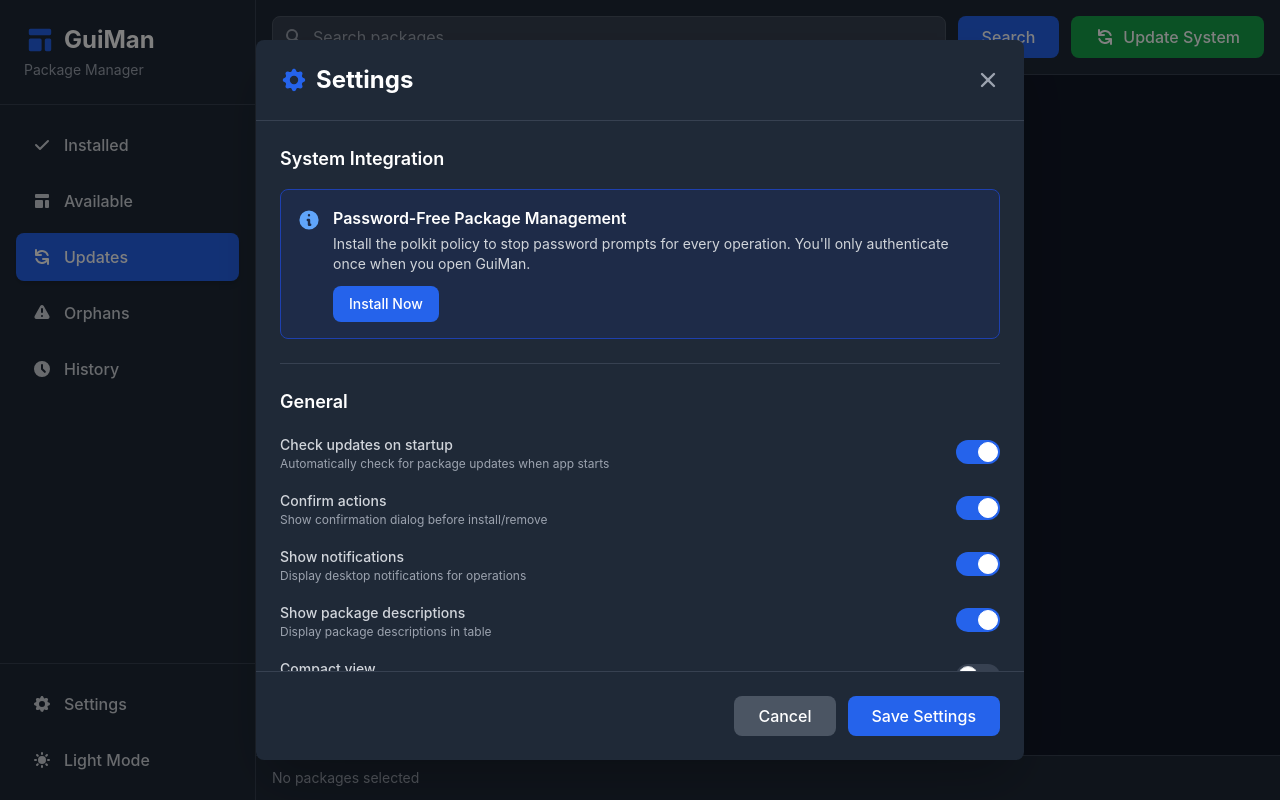
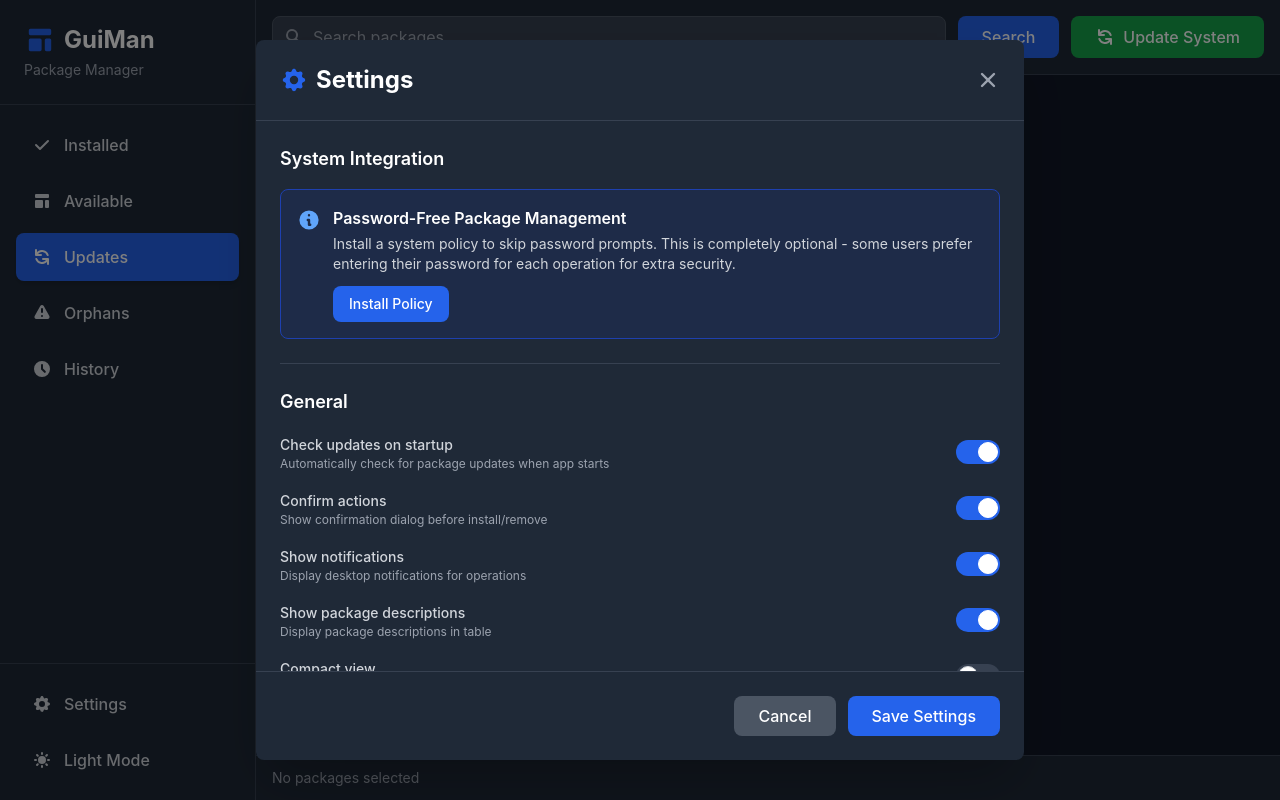
Before and after one commit to Junaid433/GuiMan, a Vue app: page / in a window 1280 px wide. Both pictures are taken after a click on the button "Settings". Built offline with nearby package versions, Linux system fonts and the light colour scheme.

Commit message:
password free package mangement

```diff
--- a/src/components/SettingsModal.vue
+++ b/src/components/SettingsModal.vue
@@ -26,15 +26,15 @@
               </svg>
               <div class="flex-1">
                 <h4 class="font-semibold text-gray-900 dark:text-white">Password-Free Package Management</h4>
-                <p class="text-sm text-gray-600 dark:text-gray-300 mt-1">
-                  Install the polkit policy to stop password prompts for every operation. You'll only authenticate once when you open GuiMan.
+                <p class="text-sm text-gray-600 dark:text-gray-300 mt-1 mb-2">
+                  Install a system policy to skip password prompts. This is completely optional - some users prefer entering their password for each operation for extra security.
                 </p>
                 <div class="mt-3 flex items-center gap-3">
                   <div v-if="polkitInstalled" class="flex items-center gap-2 text-green-600 dark:text-green-400">
                     <svg class="w-5 h-5" fill="currentColor" viewBox="0 0 20 20">
                       <path fill-rule="evenodd" d="M10 18a8 8 0 100-16 8 8 0 000 16zm3.707-9.293a1 1 0 00-1.414-1.414L9 10.586 7.707 9.293a1 1 0 00-1.414 1.414l2 2a1 1 0 001.414 0l4-4z" clip-rule="evenodd" />
                     </svg>
-                    <span class="text-sm font-medium">Installed</span>
+                    <span class="text-sm font-medium">Policy Installed - No passwords needed</span>
                   </div>
                   <button
                     v-else
@@ -42,7 +42,7 @@
                     :disabled="installingPolkit"
                     class="px-4 py-2 bg-blue-600 hover:bg-blue-700 disabled:bg-blue-400 text-white text-sm rounded-lg font-medium transition-colors"
                   >
-                    {{ installingPolkit ? 'Installing...' : 'Install Now' }}
+                    {{ installingPolkit ? 'Installing...' : 'Install Policy' }}
                   </button>
                 </div>
               </div>
```
Also changed, not shown: 1 other file (tests, documents, lock files or other folders).
